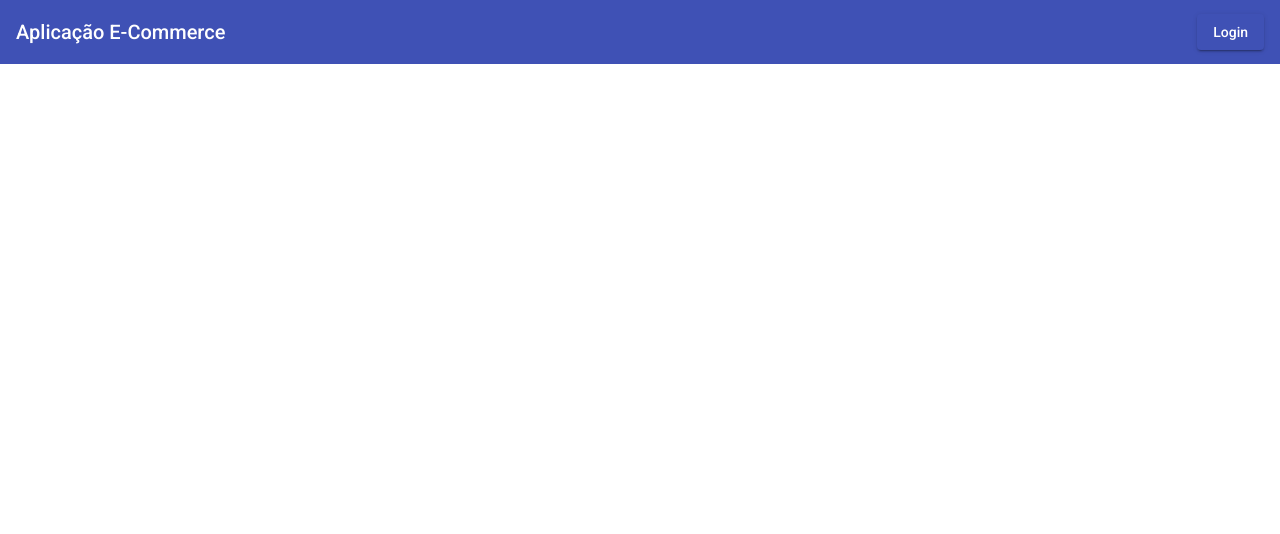
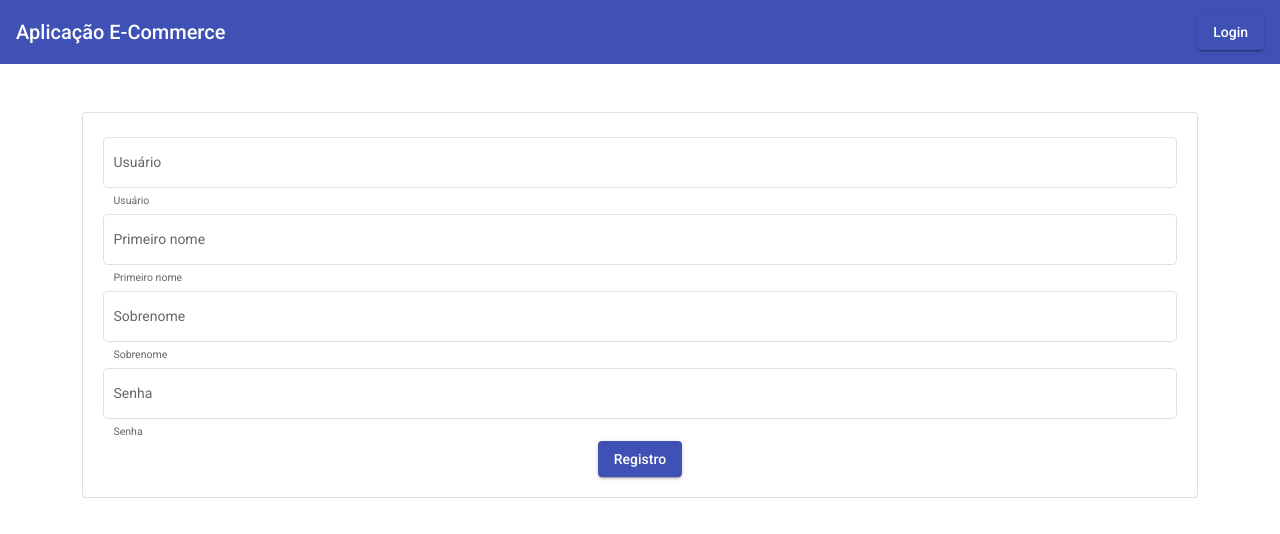
Before and after one commit to guifroes1984/ecommerce-front, an Angular app: page /register in a window 1280 px wide. Before the commit this address led to /. Shown: the top 534 px of the page. Built offline with nearby package versions, Linux system fonts and the light colour scheme.

Commit message:
Criado componente para cadastrar novo usuário

```diff
--- a/src/app/_services/user.service.ts
+++ b/src/app/_services/user.service.ts
@@ -14,6 +14,10 @@ export class UserService {
   constructor(
     private httpClient: HttpClient,
     private userAuthService: UserAuthService) { }
+
+  public register(registerData) {
+    return this.httpClient.post(this.PATH_OF_API + '/registerNewUser', registerData);
+  }
 
   public login(loginData) {
     return this.httpClient.post(this.PATH_OF_API + '/authenticate', loginData, {headers: this.requestHeader});
--- a/src/app/app-routing.module.ts
+++ b/src/app/app-routing.module.ts
@@ -13,6 +13,7 @@ import { ProductViewDetailsComponent } from './product-view-details/product-view
 import { BuyProductComponent } from './buy-product/buy-product.component';
 import { BuyProductResolverService } from './buy-product-resolver.service';
 import { OrderConfirmationComponent } from './order-confirmation/order-confirmation.component';
+import { ResgisterComponent } from './resgister/resgister.component';
 
 const routes: Routes = [
   { path: '', component: HomeComponent },
@@ -64,6 +65,11 @@ const routes: Routes = [
     component: OrderConfirmationComponent,
     canActivate: [AuthGuard],
     data: { roles: ["User"]  }
+  },
+  {
+    path: 'register',
+    component: ResgisterComponent,
+
   }
 ];
 
--- a/src/app/app.module.ts
+++ b/src/app/app.module.ts
@@ -31,6 +31,7 @@ import {MatDialogModule} from '@angular/material/dialog';
 import { ProductViewDetailsComponent } from './product-view-details/product-view-details.component';
 import { BuyProductComponent } from './buy-product/buy-product.component';
 import { OrderConfirmationComponent } from './order-confirmation/order-confirmation.component';
+import { ResgisterComponent } from './resgister/resgister.component';
 
 @NgModule({
   declarations: [
@@ -47,7 +48,8 @@ import { OrderConfirmationComponent } from './order-confirmation/order-confirmat
     ShowProductImagesDialogComponent,
     ProductViewDetailsComponent,
     BuyProductComponent,
-    OrderConfirmationComponent
+    OrderConfirmationComponent,
+    ResgisterComponent
   ],
   imports: [
     BrowserModule,
--- a/src/app/login/login.component.html
+++ b/src/app/login/login.component.html
@@ -24,27 +24,11 @@
             </mat-form-field>
 
             <button class="w-100" type="submit" mat-raised-button color="primary">Login</button>
-
-            <!--
-            <input type="text"
-            ngModel
-            name="userName"
-            id="userName"
-            placeholder="Digite seu nome de usuário"
-            class="form-control mb-3"
-            >
-
-            <input type="password"
-            ngModel
-            name="userPassword"
-            id="userPassword"
-            placeholder="Coloque sua senha"
-            class="form-control mb-3"
-            >
-
-            <input type="submit"
-            value="Login"
-            class="btn btn-outline-primary form-control rounded-0"> -->
         </form>
     </div>
+
+    <div class="text-center">
+        <br>
+        <button class="w-20" mat-raised-button type="button" (click)="registerUser()">Crie a sua conta aqui</button>
+    </div>
 </div>
--- a/src/app/login/login.component.ts
+++ b/src/app/login/login.component.ts
@@ -37,4 +37,8 @@ export class LoginComponent implements OnInit {
       }
     );
   }
+
+  registerUser() {
+    this.router.navigate(['/register']);
+  }
 }
--- /dev/null
+++ b/src/app/resgister/resgister.component.html
@@ -0,0 +1,49 @@
+<div class="container mt-5">
+    <div class="card" style="padding: 20px;">
+        <form #registerForm="ngForm" (ngSubmit)="register(registerForm)">
+            <mat-form-field appearance="outline" class="w-100">
+                <mat-label>Usuário</mat-label>
+                <input matInput
+                       ngModel
+                       name="userName"
+                       id="userName"
+                       placeholder="Ex: Joao123">
+                <mat-hint>Usuário</mat-hint>
+            </mat-form-field>
+
+            <mat-form-field appearance="outline" class="w-100">
+                <mat-label>Primeiro nome</mat-label>
+                <input matInput
+                       ngModel
+                       name="userFirstName"
+                       id="userFirstName"
+                       placeholder="Ex: João">
+                <mat-hint>Primeiro nome</mat-hint>
+            </mat-form-field>
+
+            <mat-form-field appearance="outline" class="w-100">
+                <mat-label>Sobrenome</mat-label>
+                <input matInput
+                       ngModel
+                       name="userLastName"
+                       id="userLastName"
+                       placeholder="Ex: Silva">
+                <mat-hint>Sobrenome</mat-hint>
+            </mat-form-field>
+
+            <mat-form-field appearance="outline" class="w-100">
+                <mat-label>Senha</mat-label>
+                <input matInput
+                       ngModel
+                       name="userPassword"
+                       id="userPassword"
+                       placeholder="Ex: 123...">
+                <mat-hint>Senha</mat-hint>
+            </mat-form-field>
+
+            <div class="text-center">
+                <button type="submit" mat-raised-button color="primary">Registro</button>
+            </div>
+        </form>
+    </div>
+</div>
--- /dev/null
+++ b/src/app/resgister/resgister.component.ts
@@ -0,0 +1,31 @@
+import { Component, OnInit } from '@angular/core';
+import { NgForm } from '@angular/forms';
+import { UserService } from '../_services/user.service';
+import { Router } from '@angular/router';
+
+@Component({
+  selector: 'app-resgister',
+  templateUrl: './resgister.component.html',
+  styleUrls: ['./resgister.component.css']
+})
+export class ResgisterComponent implements OnInit {
+
+  constructor(
+    private userService: UserService,
+    private router: Router) { }
+
+  ngOnInit(): void {
+  }
+
+  register(registerForm: NgForm) {
+    console.log(registerForm.value);
+    this.userService.register(registerForm.value).subscribe(
+      (response) => {
+        this.router.navigate(['/login']);
+      },
+      (error) => {
+        console.log(error);
+      }
+    );
+  }
+}
```
Also changed, not shown: src/app/resgister/resgister.component.css (added), 1 other file (tests, documents, lock files or other folders).
